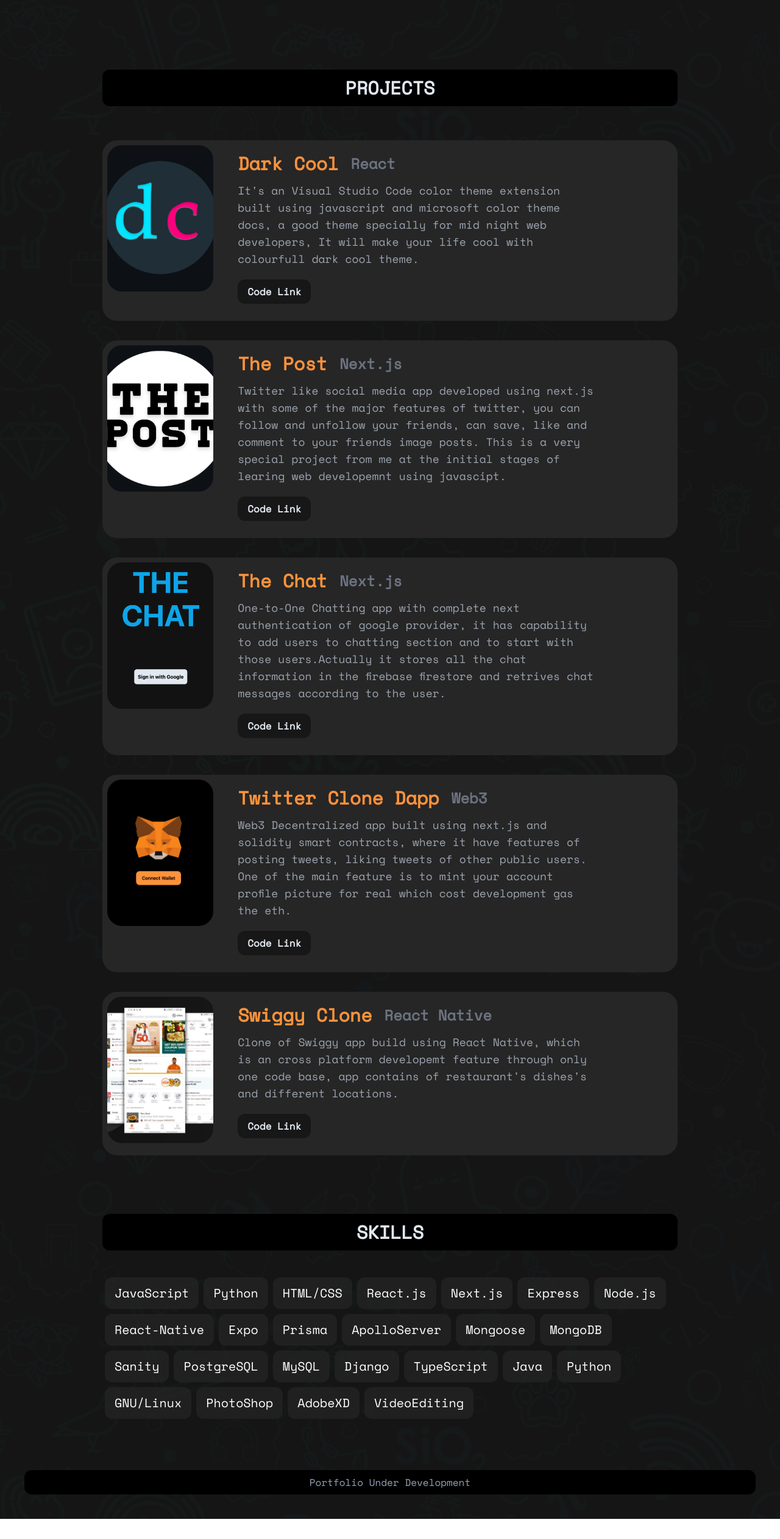
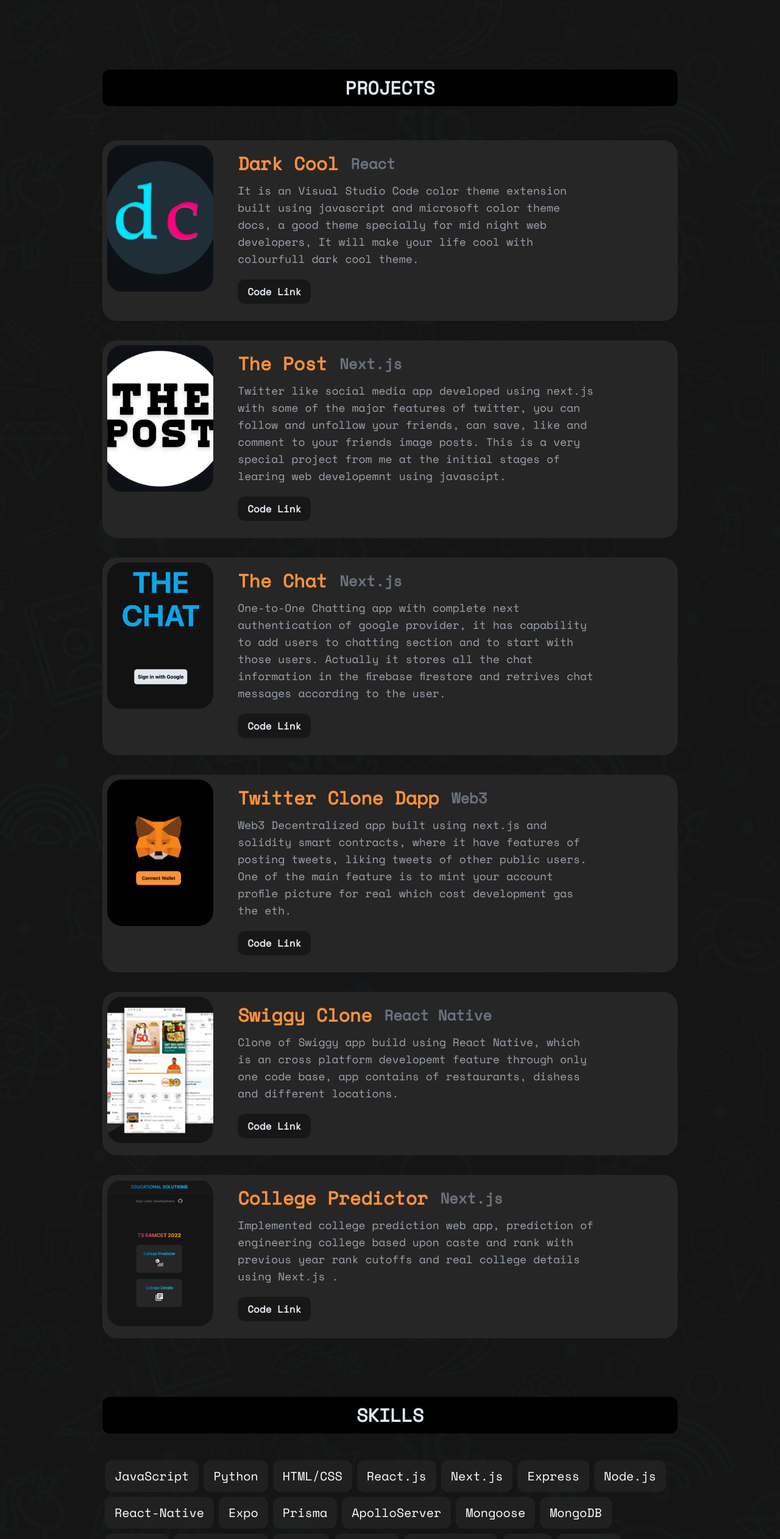
Before and after one commit to VishwanthBarma/Portfolio-v2, a Next.js app: page / in a window 1280 px wide. Shown: the part 766-3289 px from the top of the page at 61% size. Before the commit the page ends 3256 px from the top, so only its background shows below. Built offline with nearby package versions, Linux system fonts and the light colour scheme.

Commit message:
update: v5.0.0

```diff
--- a/components/Hero.js
+++ b/components/Hero.js
@@ -29,7 +29,7 @@
             </Link>
             <button className="bg-neutral-800 p-2 rounded-xl hover:bg-black font-semibold">
               <a
-                href="https://drive.google.com/uc?export=download&id=1AE7zIQVF7rHV1jhkb-62yftkMQErXbUS"
+                href="https://drive.google.com/uc?export=download&id=1A7JUcK7-BJv6B_SlntL1wns7JVI-OZtc"
                 download
               >
                 Resume
--- a/components/Projects.js
+++ b/components/Projects.js
@@ -5,6 +5,7 @@
 import image3 from "../asserts/3.png";
 import image4 from "../asserts/4.png";
 import image5 from "../asserts/5.png";
+import image6 from "../asserts/6.png";
 
 function Projects() {
   return (
@@ -13,7 +14,7 @@
         PROJECTS
       </h1>
       <ProjectCard
-        desc="It's an Visual Studio Code color theme extension built using javascript and microsoft color theme docs,
+        desc="It is an Visual Studio Code color theme extension built using javascript and microsoft color theme docs,
          a good theme specially for mid night web developers,
           It will make your life cool with colourfull dark cool theme."
         title="Dark Cool"
@@ -32,7 +33,7 @@
       />
       <ProjectCard
         desc="One-to-One Chatting app with complete next authentication of google provider, it has capability to add users
-        to chatting section and to start with those users.Actually it stores all the chat information in the firebase firestore and retrives
+        to chatting section and to start with those users. Actually it stores all the chat information in the firebase firestore and retrives
         chat messages according to the user."
         title="The Chat"
         link="https://github.com/VishwanthBarma/THE-CHAT"
@@ -49,11 +50,18 @@
       />
       <ProjectCard
         desc="Clone of Swiggy app build using React Native, which is an cross platform developemt feature through only one code base,
-        app contains of restaurant's dishes's and different locations."
+        app contains of restaurants, dishess and different locations."
         title="Swiggy Clone"
         link="https://github.com/VishwanthBarma/swiggy-clone"
         photo={image5}
         tag="React Native"
+      />
+      <ProjectCard
+        desc="Implemented college prediction web app, prediction of engineering college based upon caste and rank with previous year rank cutoffs and real college details using Next.js ."
+        title="College Predictor"
+        link="https://github.com/VishwanthBarma/College-Predictor"
+        photo={image6}
+        tag="Next.js"
       />
     </div>
   );
--- a/components/Skills.js
+++ b/components/Skills.js
@@ -24,9 +24,6 @@
     "Java",
     "Python",
     "GNU/Linux",
-    "PhotoShop",
-    "AdobeXD",
-    "VideoEditing",
   ];
 
   return (
```
Also changed, not shown: asserts/6.png (added).
